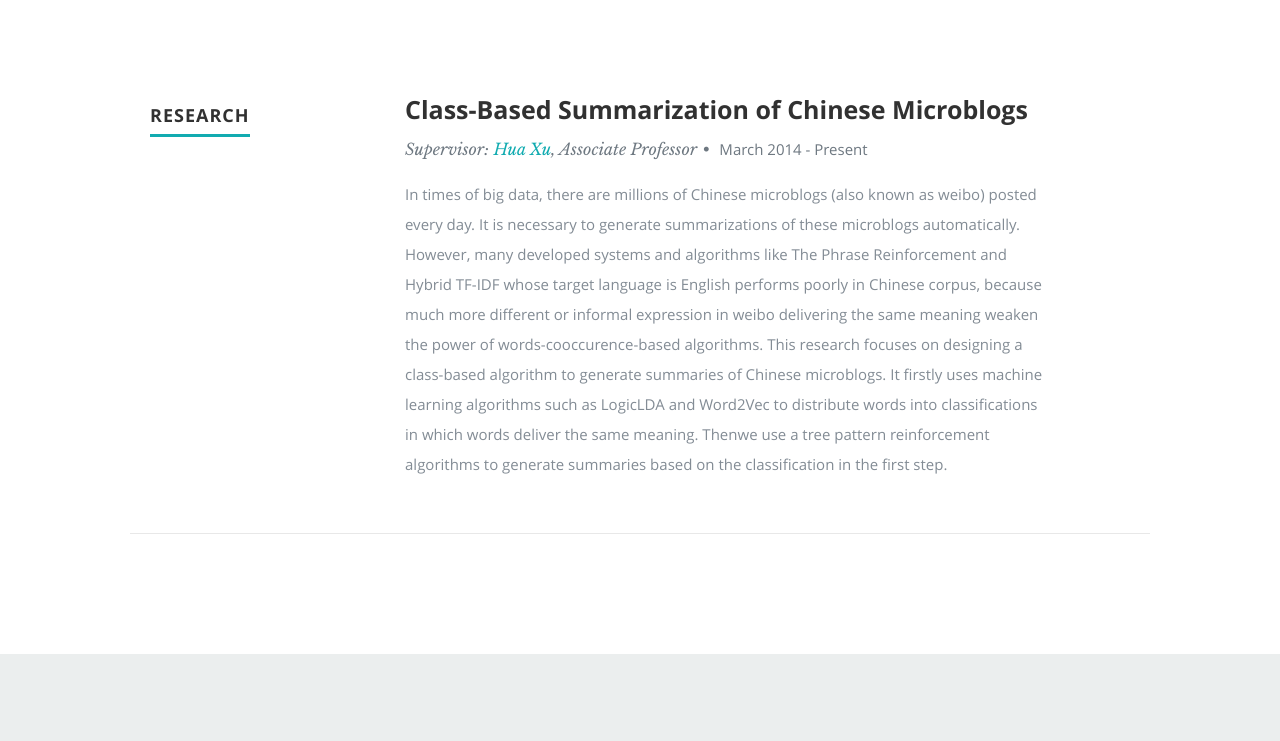
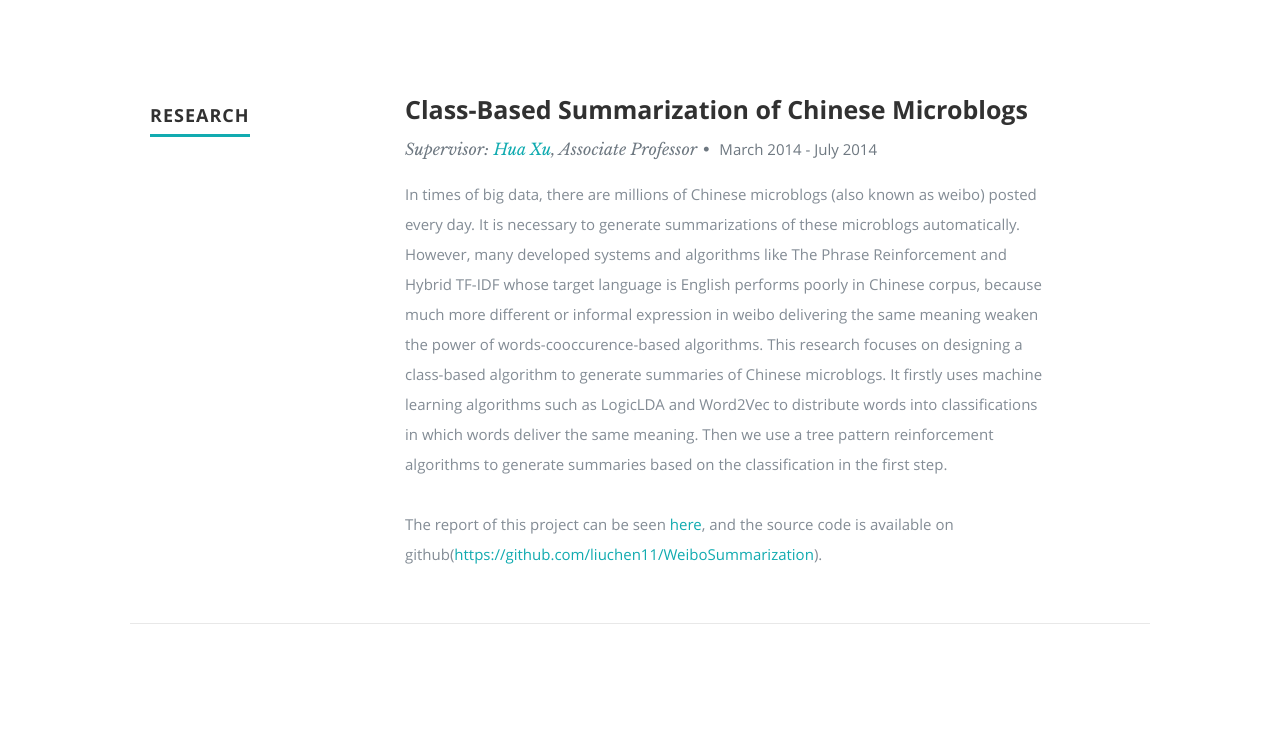
Before and after one commit to liuchen11/HomePage, a plain HTML site: page home.html in a window 1280 px wide. Shown: the part 2440-3181 px from the top of the page. Drawn offline with nearby package versions, Linux system fonts and the light colour scheme.

Commit message:
update150302

```diff
--- a/home.html
+++ b/home.html
@@ -206,11 +206,11 @@
                <div class="twelve columns">
 
                   <h3>Class-Based Summarization of Chinese Microblogs</h3>
-                  <p class="info">Supervisor: <a href="http://www.cs.tsinghua.edu.cn/publish/csen/4623/2010/20101224234620586482312/20101224234620586482312_.html">Hua Xu</a>, Associate Professor<span>&bull;</span> <em class="date">March 2014 - Present</em></p>
+                  <p class="info">Supervisor: <a href="http://www.cs.tsinghua.edu.cn/publish/csen/4623/2010/20101224234620586482312/20101224234620586482312_.html">Hua Xu</a>, Associate Professor<span>&bull;</span> <em class="date">March 2014 - July 2014</em></p>
 
                   <p>
-                  In times of big data, there are millions of Chinese microblogs (also known as weibo) posted every day. It is necessary to generate summarizations of these microblogs automatically. However, many developed systems and algorithms like The Phrase Reinforcement and Hybrid TF-IDF whose target language is English performs poorly in Chinese corpus, because much more different or informal expression in weibo delivering the same meaning weaken the power of words-cooccurence-based algorithms. This research focuses on designing a class-based algorithm to generate summaries of Chinese microblogs. It firstly uses machine learning algorithms such as LogicLDA and Word2Vec to distribute words into classifications in which words deliver the same meaning. Thenwe use a tree pattern reinforcement algorithms to generate summaries based on the classification in the first step.</p>
-
+                  In times of big data, there are millions of Chinese microblogs (also known as weibo) posted every day. It is necessary to generate summarizations of these microblogs automatically. However, many developed systems and algorithms like The Phrase Reinforcement and Hybrid TF-IDF whose target language is English performs poorly in Chinese corpus, because much more different or informal expression in weibo delivering the same meaning weaken the power of words-cooccurence-based algorithms. This research focuses on designing a class-based algorithm to generate summaries of Chinese microblogs. It firstly uses machine learning algorithms such as LogicLDA and Word2Vec to distribute words into classifications in which words deliver the same meaning. Then we use a tree pattern reinforcement algorithms to generate summaries based on the classification in the first step.</p>
+                  <p>The report of this project can be seen <a href="./doc/SRT_Report.pdf">here</a>, and the source code is available on github(<a href="https://github.com/liuchen11/WeiboSummarization">https://github.com/liuchen11/WeiboSummarization</a>).</p>
                </div>
 
             </div> <!-- item end -->
```
